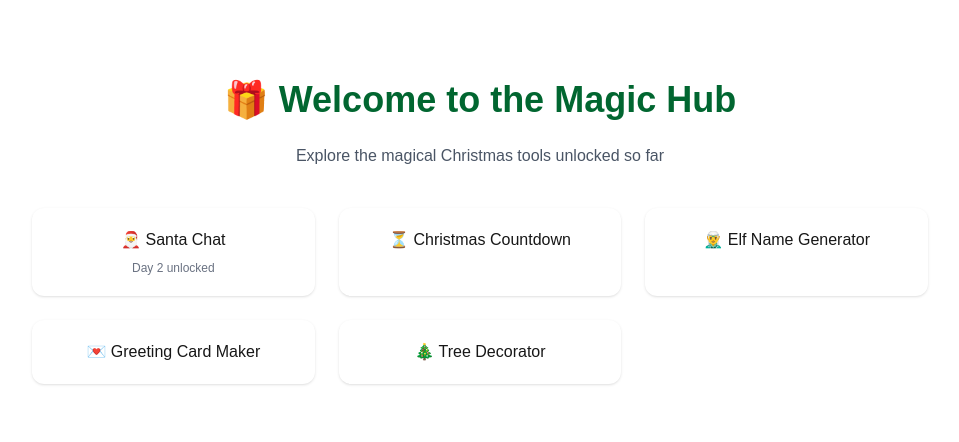
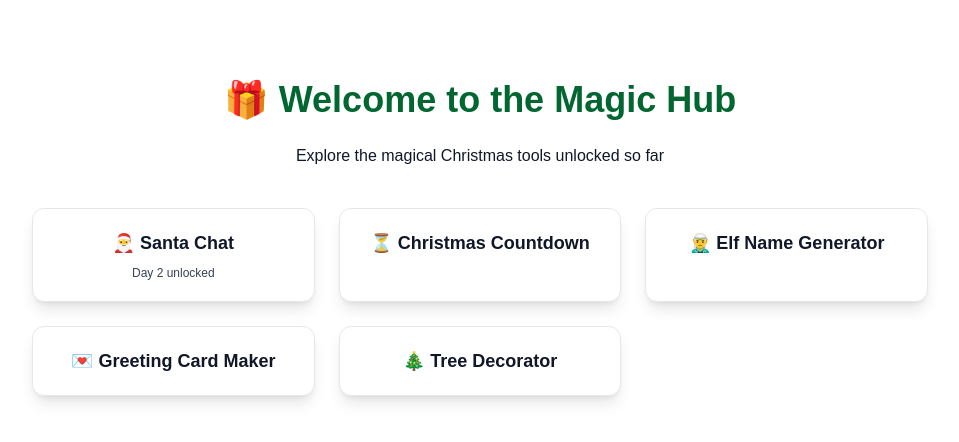
Before and after one commit to Mbiydzenyuy3/santas-magic-hub, a Next.js app: page /magic in a window 1280 px wide. Shown: the top 442 px of the page, without its empty margins (160-1119 px from the left). Built offline with nearby package versions, Linux system fonts and the light colour scheme.

Commit message:
Created a not found page for user to be directed to when the feature they click on is not available

```diff
--- a/app/globals.css
+++ b/app/globals.css
@@ -14,14 +14,14 @@
 
 @media (prefers-color-scheme: dark) {
   :root {
-    --background: #0a0a0a;
-    --foreground: #ededed;
+    --background: #ffffff; /* Force white background even in dark mode */
+    --foreground: #171717;
   }
 }
 
 body {
-  background: var(--background);
-  color: var(--foreground);
+  background: #ffffff; /* Ensure white background */
+  color: #171717; /* Ensure dark text for accessibility */
   font-family: Arial, Helvetica, sans-serif;
 }
 
--- a/app/layout.tsx
+++ b/app/layout.tsx
@@ -14,7 +14,7 @@ export default function RootLayout({
 }) {
   return (
     <html lang="en">
-      <body className="antialiased bg-red-200">{children}</body>
+      <body className="antialiased bg-white">{children}</body>
     </html>
   )
 }
--- a/app/magic/page.tsx
+++ b/app/magic/page.tsx
@@ -1,48 +1,60 @@
 export default function MagicHub() {
   return (
-    <div className="max-w-4xl mx-auto py-20 text-center">
+    <div className="max-w-4xl mx-auto py-20 text-center bg-white min-h-screen">
       <h1 className="text-4xl font-bold text-green-800 mb-6">
         🎁 Welcome to the Magic Hub
       </h1>
-      <p className="text-gray-600 mb-10">
+      <p className="text-gray-900 mb-10 font-medium">
         Explore the magical Christmas tools unlocked so far
       </p>
 
       <div className="grid grid-cols-1 sm:grid-cols-2 lg:grid-cols-3 gap-6">
         <a
           href="/magic/santa-chat"
-          className="p-5 rounded-xl shadow hover:shadow-lg bg-white"
+          className="p-5 rounded-xl shadow-lg hover:shadow-xl bg-white border border-gray-200 transition-all duration-200 hover:border-green-300"
         >
-          🎅 Santa Chat
-          <p className="text-xs text-gray-500 mt-2">Day 2 unlocked</p>
+          <div className="text-gray-900 font-semibold text-lg">
+            🎅 Santa Chat
+          </div>
+          <p className="text-xs text-gray-700 mt-2 font-medium">
+            Day 2 unlocked
+          </p>
         </a>
 
         <a
           href="/magic/countdown"
-          className="p-5 rounded-xl shadow hover:shadow-lg bg-white"
+          className="p-5 rounded-xl shadow-lg hover:shadow-xl bg-white border border-gray-200 transition-all duration-200 hover:border-green-300"
         >
-          ⏳ Christmas Countdown
+          <div className="text-gray-900 font-semibold text-lg">
+            ⏳ Christmas Countdown
+          </div>
         </a>
 
         <a
           href="/magic/elf-name"
-          className="p-5 rounded-xl shadow hover:shadow-lg bg-white"
+          className="p-5 rounded-xl shadow-lg hover:shadow-xl bg-white border border-gray-200 transition-all duration-200 hover:border-green-300"
         >
-          🧝‍♂️ Elf Name Generator
+          <div className="text-gray-900 font-semibold text-lg">
+            🧝‍♂️ Elf Name Generator
+          </div>
         </a>
 
         <a
           href="/magic/greeting-cards"
-          className="p-5 rounded-xl shadow hover:shadow-lg bg-white"
+          className="p-5 rounded-xl shadow-lg hover:shadow-xl bg-white border border-gray-200 transition-all duration-200 hover:border-green-300"
         >
-          💌 Greeting Card Maker
+          <div className="text-gray-900 font-semibold text-lg">
+            💌 Greeting Card Maker
+          </div>
         </a>
 
         <a
           href="/magic/tree-decorator"
-          className="p-5 rounded-xl shadow hover:shadow-lg bg-white"
+          className="p-5 rounded-xl shadow-lg hover:shadow-xl bg-white border border-gray-200 transition-all duration-200 hover:border-green-300"
         >
-          🎄 Tree Decorator
+          <div className="text-gray-900 font-semibold text-lg">
+            🎄 Tree Decorator
+          </div>
         </a>
       </div>
     </div>
--- a/app/magic/santa-chat/page.tsx
+++ b/app/magic/santa-chat/page.tsx
@@ -1,7 +1,8 @@
+/* eslint-disable @next/next/no-img-element */
 'use client'
 
 import { useState, useRef, useEffect } from 'react'
-import Image from 'next/image'
+// import Image from 'next/image'
 
 interface Message {
   id: number
@@ -56,6 +57,17 @@ export default function SantaChat() {
     }, 600)
   }
 
+  useEffect(() => {
+    const stored = JSON.parse(localStorage.getItem('completedDays') || '[]')
+
+    const newDay = 2
+
+    if (!stored.includes(newDay)) {
+      const updated = [...stored, newDay]
+      localStorage.setItem('completedDays', JSON.stringify(updated))
+    }
+  }, [])
+
   // eslint-disable-next-line @typescript-eslint/no-unused-vars
   function generateSantaReply(userText: string) {
     const cheerfulReplies = [
@@ -70,10 +82,10 @@ export default function SantaChat() {
   }
 
   return (
-    <div className="flex flex-col h-screen bg-[#fff9f2] relative">
+    <div className="flex flex-col h-screen bg-white relative">
       <div className="p-4 bg-red-600 text-white flex items-center gap-3 shadow-md">
-        <Image
-          src="/santa.png"
+        <img
+          src="/images/santa.jpg"
           width={40}
           height={40}
           alt="Santa"
@@ -106,7 +118,7 @@ export default function SantaChat() {
 
       <div className="p-4 flex gap-2 bg-white border-t">
         <input
-          className="flex-1 px-3 py-2 border rounded-lg focus:outline-none focus:ring-2 focus:ring-red-500"
+          className="flex-1 px-3 py-2 border rounded-lg focus:outline-none focus:ring-2 focus:ring-red-500 text-black"
           placeholder="Say something to Santa..."
           value={input}
           onChange={(e) => setInput(e.target.value)}
@@ -114,7 +126,7 @@ export default function SantaChat() {
         />
         <button
           onClick={handleSend}
-          className="px-4 py-2 bg-red-600 text-white rounded-lg shadow hover:bg-red-700"
+          className="px-4 py-2 bg-red-600 text-white rounded-lg shadow hover:bg-red-700 focus:outline-none focus:ring-2 focus:ring-red-500 focus:ring-offset-2 transition-colors duration-200"
         >
           Send
         </button>
--- /dev/null
+++ b/app/not-found.tsx
@@ -0,0 +1,41 @@
+import Link from 'next/link'
+
+export default function NotFoundPage() {
+  return (
+    <div className="min-h-screen flex flex-col items-center justify-center bg-white text-center px-6">
+      <div className="max-w-md">
+        <h2 className="text-xl font-semibold text-green-800 mb-6">
+          We&apos;re sorry, but this Christmas magic isn&apos;t ready yet!
+        </h2>
+
+        <p className="text-gray-700 mb-8 leading-relaxed">
+          Santa&apos;s workshop is still preparing this special feature.
+          We&apos;re working around the clock to bring you the most magical
+          Christmas experience
+        </p>
+
+        <div className="space-y-4">
+          <p className="text-sm text-gray-600">
+            Check back daily for new Christmas surprises
+          </p>
+        </div>
+
+        <div className="flex flex-col sm:flex-row gap-4 mt-8 justify-center">
+          <Link
+            href="/"
+            className="bg-red-600 hover:bg-red-700 text-white px-6 py-3 rounded-lg shadow focus:outline-none focus:ring-2 focus:ring-red-500 focus:ring-offset-2 transition-colors duration-200 font-semibold"
+          >
+            🏠 Back to Home
+          </Link>
+
+          <Link
+            href="/magic"
+            className="bg-green-600 hover:bg-green-700 text-white px-6 py-3 rounded-lg shadow focus:outline-none focus:ring-2 focus:ring-green-500 focus:ring-offset-2 transition-colors duration-200 font-semibold"
+          >
+            🎁 Enter Magic Hub
+          </Link>
+        </div>
+      </div>
+    </div>
+  )
+}
--- a/app/page.tsx
+++ b/app/page.tsx
@@ -5,7 +5,7 @@ import Link from 'next/link'
 
 export default function LandingPage() {
   return (
-    <div className="min-h-screen flex flex-col bg-[#FFFAF4]">
+    <div className="min-h-screen flex flex-col bg-white">
       <Snowfall />
       <Navbar />
 
@@ -13,14 +13,14 @@ export default function LandingPage() {
         <h1 className="text-5xl font-bold text-green-800 mb-4">
           🎄 Santa’s Magic Hub
         </h1>
-        <p className="text-lg text-gray-700 max-w-xl">
+        <p className="text-lg text-gray-900 max-w-xl font-medium mb-4">
           22 Features in 22 Days. Pure Christmas Magic. A daily build challenge
           from Dec 3 Today → Dec 25.
         </p>
 
         <Link
           href="/magic"
-          className="bg-red-600 hover:bg-red-700 text-white px-6 py-2 rounded-lg shadow"
+          className="bg-red-600 hover:bg-red-700 text-white px-6 py-2 mt-6 rounded-lg shadow focus:outline-none focus:ring-2 focus:ring-red-500 focus:ring-offset-2 transition-colors duration-200 font-semibold"
         >
           Enter the Magic Hub
         </Link>
@@ -36,8 +36,8 @@ export default function LandingPage() {
                 : 'bg-white border-gray-200 opacity-50'
             }`}
           >
-            <p className="font-semibold text-gray-700">Day {i + 1}</p>
-            <p className="text-sm text-gray-500 mt-1">
+            <p className="font-semibold text-gray-900">Day {i + 1}</p>
+            <p className="text-sm text-gray-700 mt-1">
               {i === 0 ? '🚀 Launch Day' : 'Coming soon...'}
             </p>
           </div>
--- a/components/Footer.tsx
+++ b/components/Footer.tsx
@@ -1,7 +1,7 @@
 export default function Footer() {
   return (
-    <footer className="w-full py-6 text-center text-sm text-gray-500 mt-20">
-      Merry Christmas & Happy Holidays! 🎅
+    <footer className="w-full py-6 text-center text-sm text-gray-700 mt-20">
+      Merry Christmas and Happy Holidays 🎅
     </footer>
   )
 }
--- /dev/null
+++ b/constant/challengeDays.ts
@@ -0,0 +1,5 @@
+export const days = [
+  { day: 1, name: 'Snowfall Landing', live: true },
+  { day: 2, name: 'Santa Chat', live: false },
+  { day: 3, name: 'Elf Name Generator', live: false }
+]
```
Also changed, not shown: 2 other files (tests, documents, lock files or other folders).
